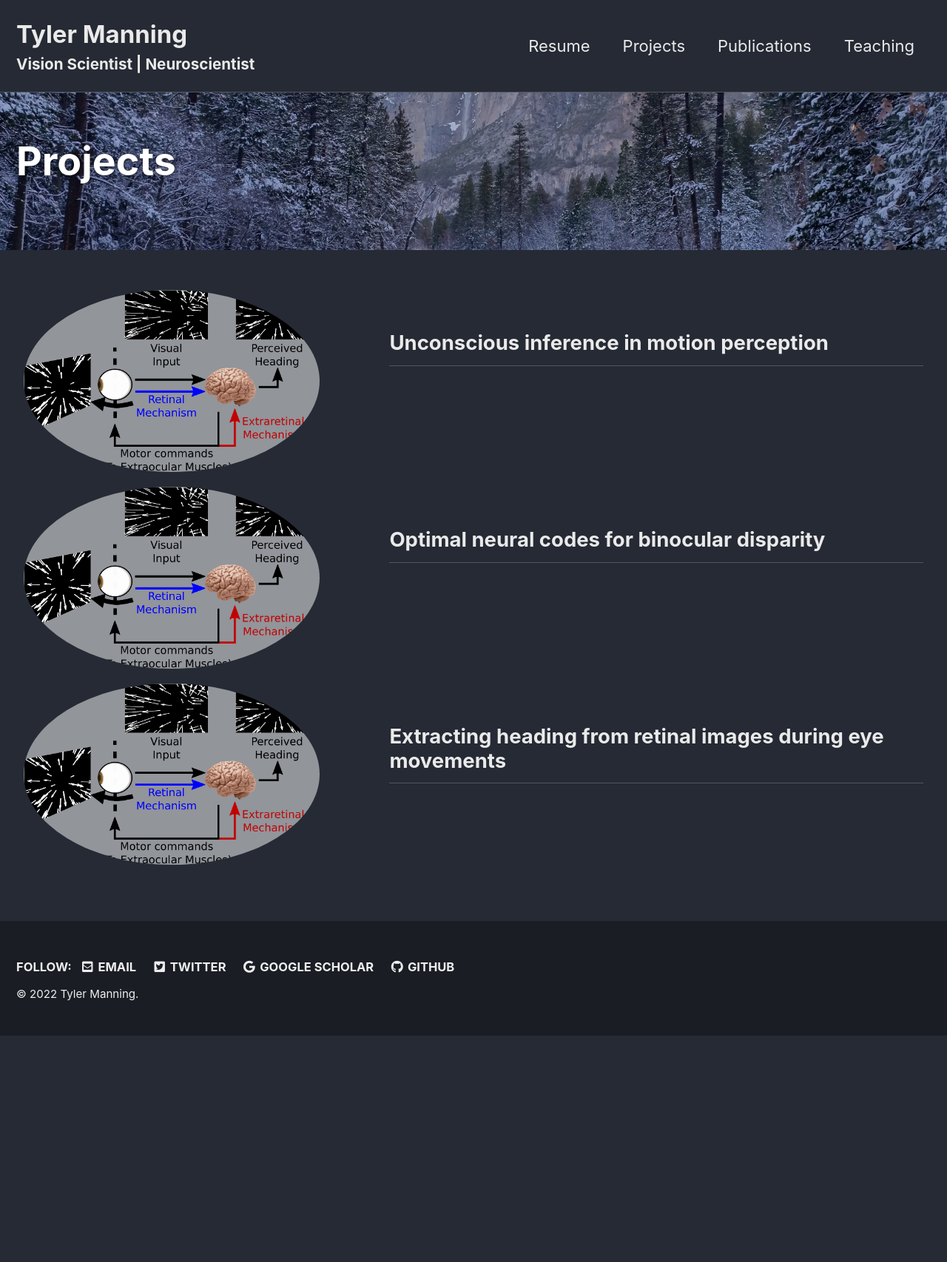
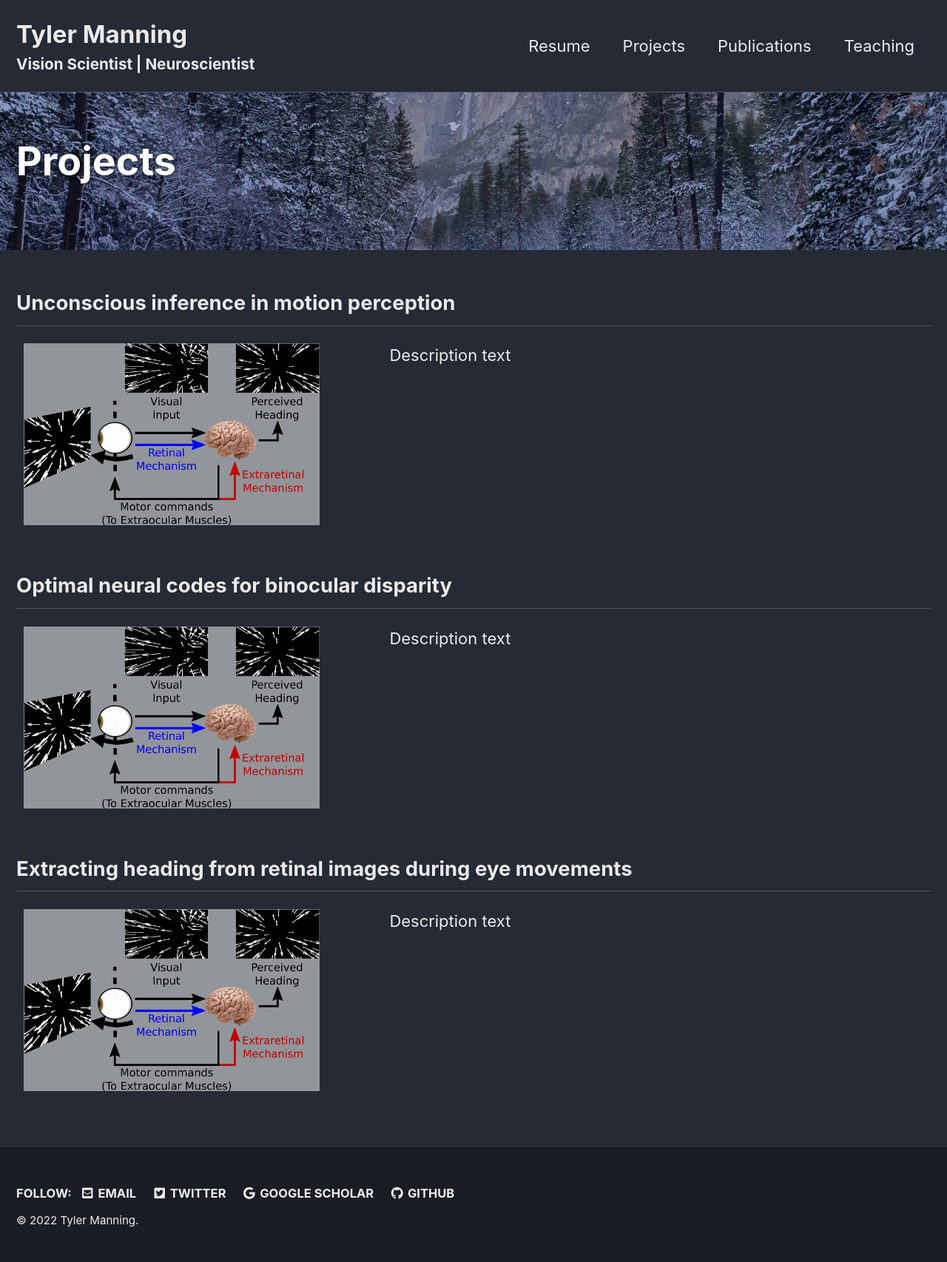
Before and after one commit to tsmanning/tsmanning.github.io, a Jekyll site: the page built from _pages/projects.html, in a window 1280 px wide. Shown: the whole page at 74% size. Built offline with Jekyll 4.4.1, drawn with Linux system fonts in a browser that asks for light colours; cached includes are drawn as plain includes; before the commit the page ends 1400 px from its top, so only the background shows below that.

Commit message:
Page edits

```diff
--- a/_pages/projects.html
+++ b/_pages/projects.html
@@ -52,7 +52,6 @@ intro:
   width: 100%;
   max-width: 400px;
   height: auto;
-  border-radius: 50%;
 }
 </style>
 </head>
@@ -60,35 +59,35 @@ intro:
 <body>
 
 <!-- Project 1 container -->
+<h2>Unconscious inference in motion perception</h2>
 <div class="row">
   <div class="column left">
     <img src="/assets/images/HeadingProj.png" alt="proj1" width="400" height="246" class="responsive">
   </div>
   <div class="column right">
-    <h2>Unconscious inference in motion perception</h2>
-    <p></p>
+    <p>Description text</p>
   </div>
 </div>
 
-<!-- Project 1 container -->
+<!-- Project 2 container -->
+<h2>Optimal neural codes for binocular disparity</h2>
 <div class="row">
   <div class="column left">
     <img src="/assets/images/HeadingProj.png" alt="proj1" width="400" height="246" class="responsive">
   </div>
   <div class="column right">
-    <h2>Optimal neural codes for binocular disparity</h2>
-    <p></p>
+    <p>Description text</p>
   </div>
 </div>
 
 <!-- Project 1 container -->
+<h2>Extracting heading from retinal images during eye movements</h2>
 <div class="row">
   <div class="column left">
     <img src="/assets/images/HeadingProj.png" alt="proj1" width="400" height="246" class="responsive">
   </div>
   <div class="column right">
-    <h2>Extracting heading from retinal images during eye movements</h2>
-    <p></p>
+    <p>Description text</p>
   </div>
 </div>
 
```
